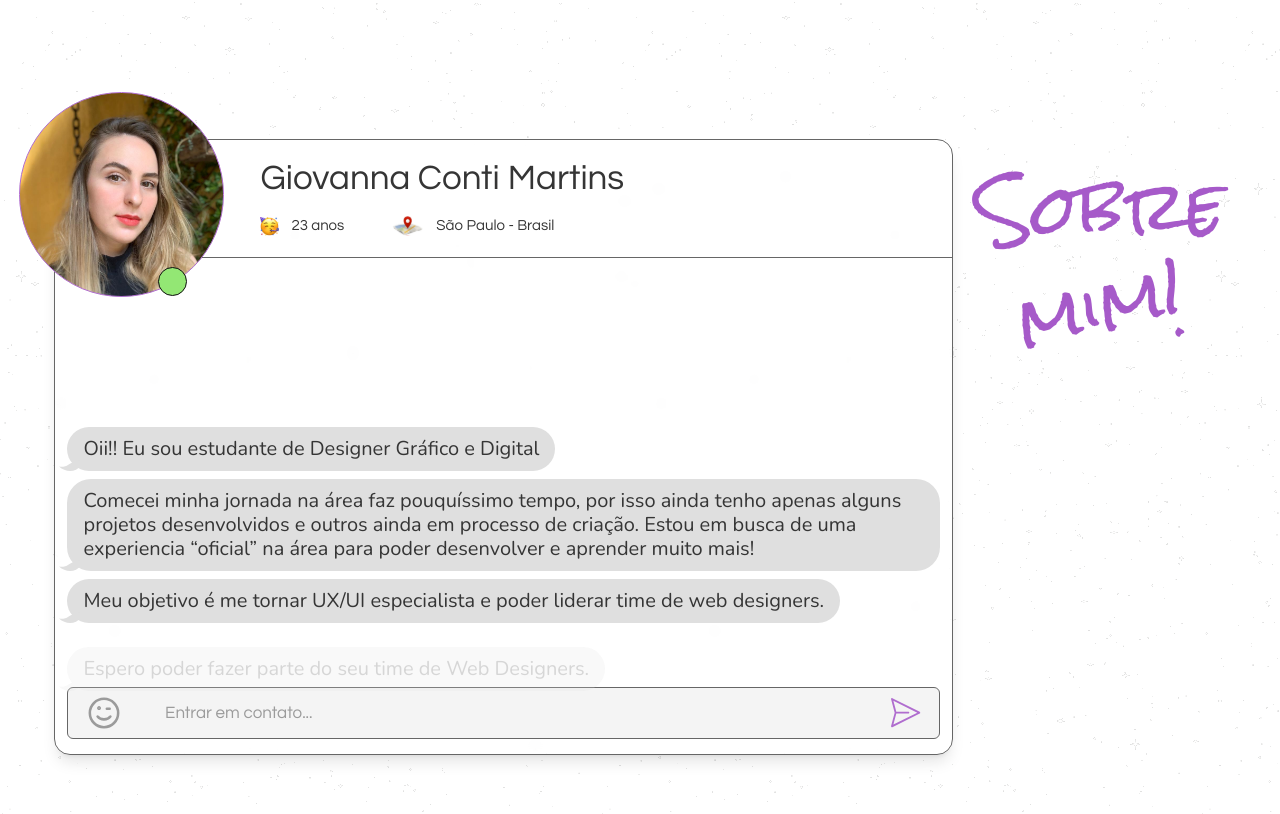
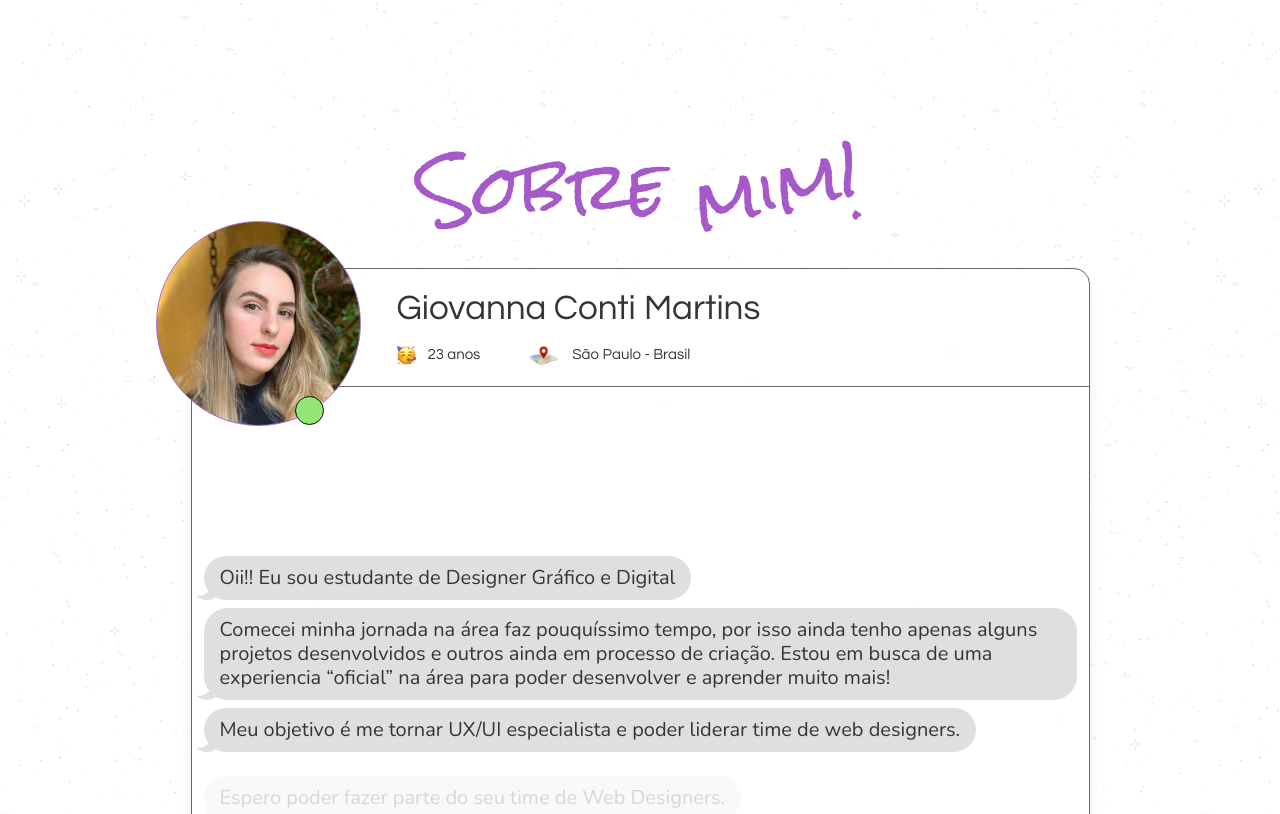
Before and after one commit to LuanMartinsLorenzato/portfolio_giovanna, a Next.js app: page / in a window 1280 px wide. Shown: the part 626-1440 px from the top of the page. Built offline with nearby package versions, Linux system fonts and the light colour scheme; no server answers; the database is empty.

Commit message:
Fix title in about module

```diff
--- a/modules/AboutMe/aboutMe.module.scss
+++ b/modules/AboutMe/aboutMe.module.scss
@@ -111,7 +111,6 @@
     @apply justify-center;
 
     .about_container {
-
       h2 {
         @apply text-[55px];
       }
@@ -177,10 +176,10 @@
 
 @include desktop() {
   .about {
-    @apply flex-row-reverse gap-6 justify-center mb-[149px];
+    @apply gap-8 justify-center mb-[149px];
 
     .about_container {
-      @apply flex-col items-center self-start mt-5;
+      @apply gap-7;
 
       h2 {
         @apply first:-rotate-2 last:-rotate-12 w-fit last:translate-y-0 last:-translate-x-0 text-[65px];
```
